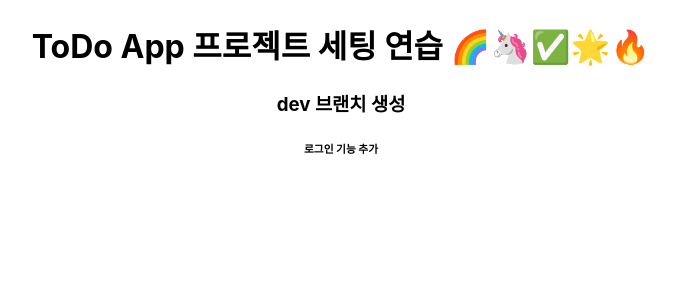
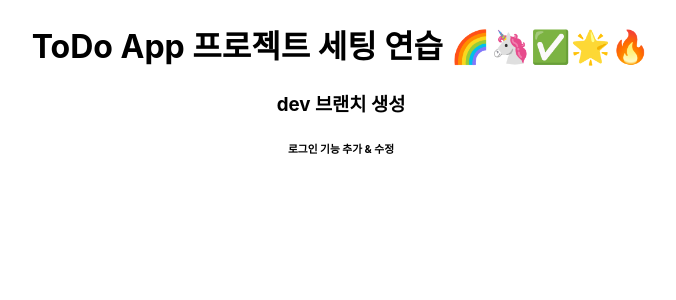
Before and after one commit to Pikadev1771/project-setting-todo-app, a JavaScript app: page / in a window 1280 px wide. Shown: the top 300 px of the page, without its empty margins (299-975 px from the left). Built offline with nearby package versions, Linux system fonts and the light colour scheme.

Commit message:
feat: login 기능 수정

```diff
--- a/src/App.js
+++ b/src/App.js
@@ -5,7 +5,7 @@ function App() {
     <div className="App">
       <h1>ToDo App 프로젝트 세팅 연습 🌈🦄✅🌟🔥</h1>
       <h3>dev 브랜치 생성</h3>
-      <h6>로그인 기능 추가</h6>
+      <h6>로그인 기능 추가 & 수정</h6>
     </div>
   );
 }
```
